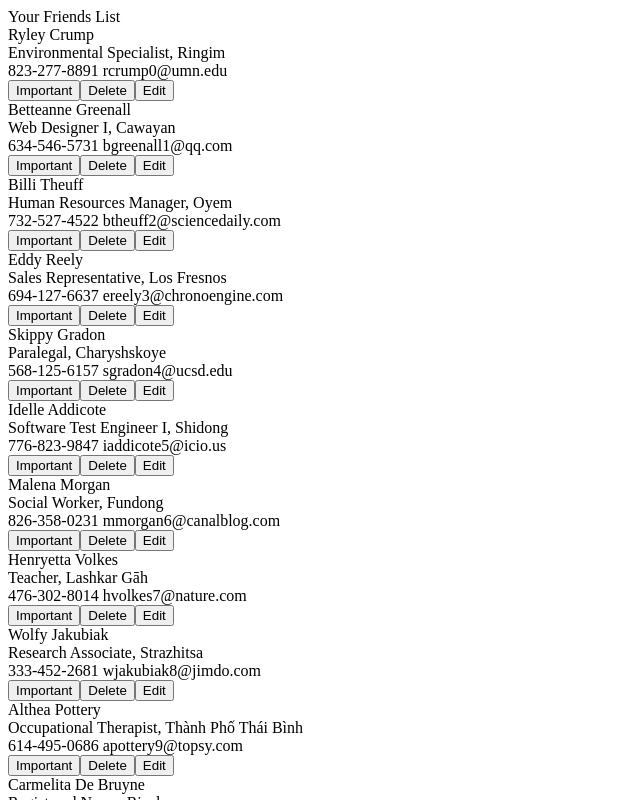
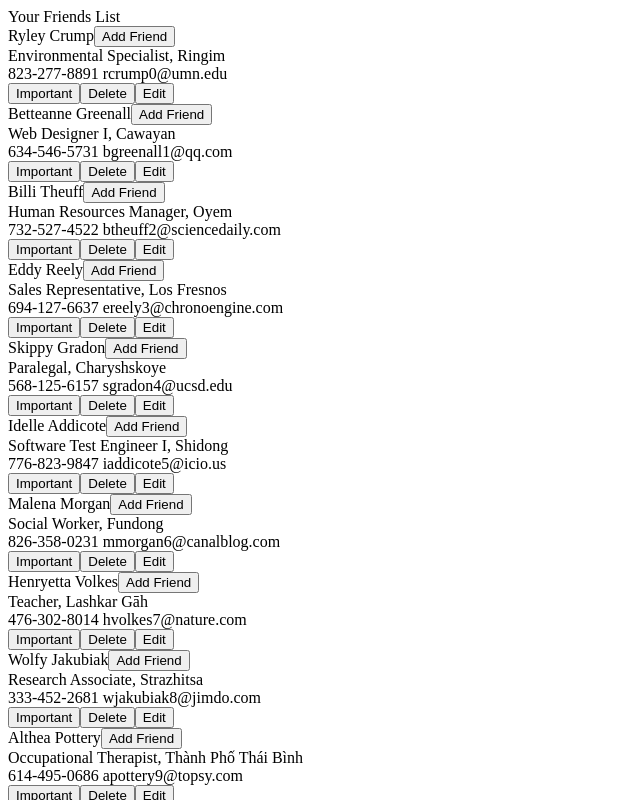
Before and after one commit to shashwata27/react-friends-list, a React (Create React App) app: page / in a window 1280 px wide. Shown: the top 800 px of the page, without its empty margins (0-640 px from the left). Built offline with nearby package versions, Linux system fonts and the light colour scheme.

Commit message:
adding addFriend button

```diff
--- a/src/components/People.jsx
+++ b/src/components/People.jsx
@@ -9,6 +9,7 @@ export default class People extends React.Component {
     email: this.props.email,
     visible: "",
     important: "",
+    requestSent: false,
   };
   handelDelete = () => {
     this.setState({ visible: "invisible" });
@@ -18,10 +19,18 @@ export default class People extends React.Component {
       ? this.setState({ important: "important" })
       : this.setState({ important: "" });
   };
+  handelAddFriend = () => {
+    this.setState({ requestSent: !this.state.requestSent });
+  };
   render() {
     return (
       <div className={`li ${this.state.visible} ${this.state.important}`}>
-        <div>{this.state.name}</div>
+        <div>
+          <span>{this.state.name}</span>
+          <span>
+            <button onClick={this.handelAddFriend}>Add Friend</button>
+          </span>
+        </div>
         <div>{`${this.state.work}, ${this.state.city}`}</div>
         <div>{`${this.state.phone}     ${this.state.email}`}</div>
         <button onClick={this.handelImportant}>Important</button>
```
